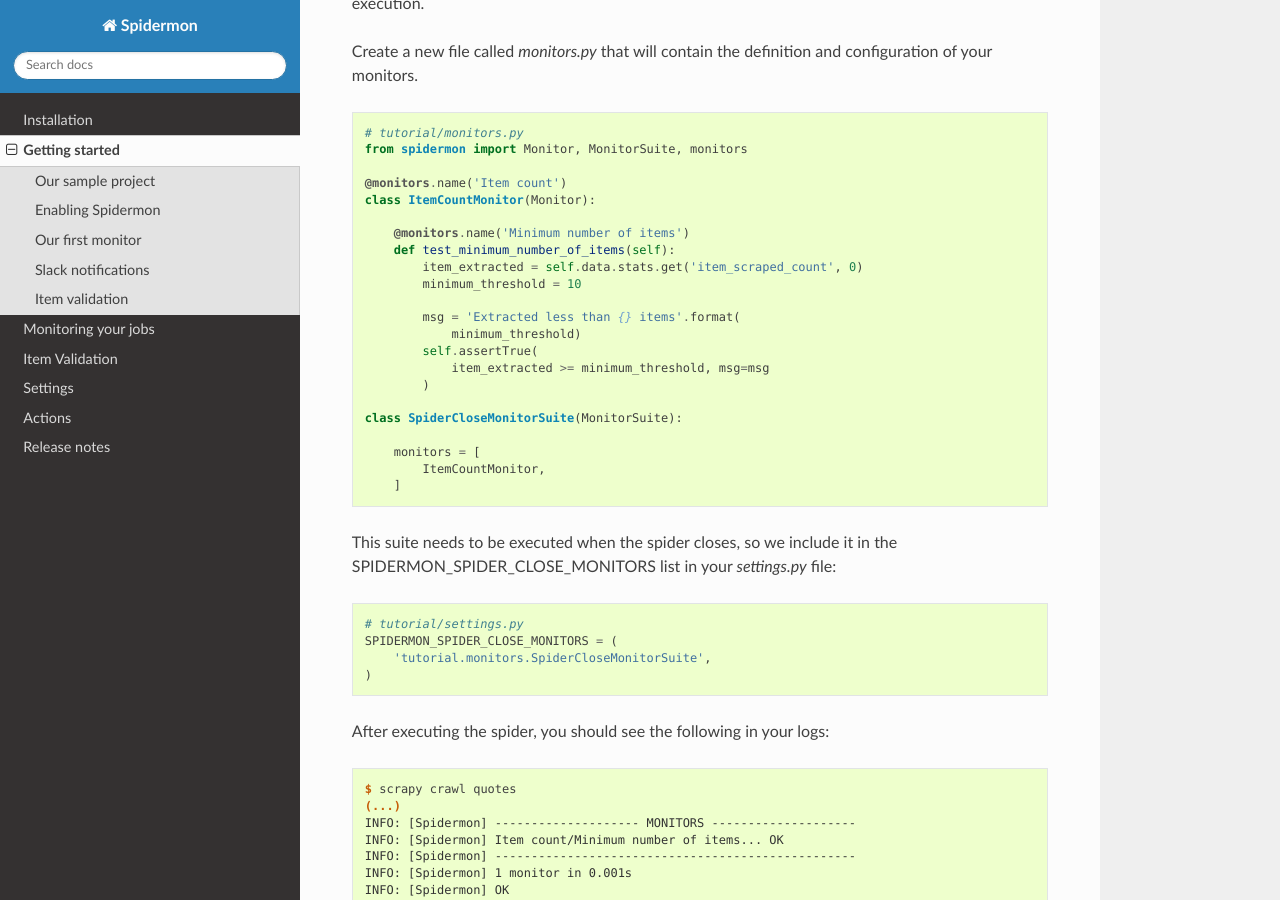
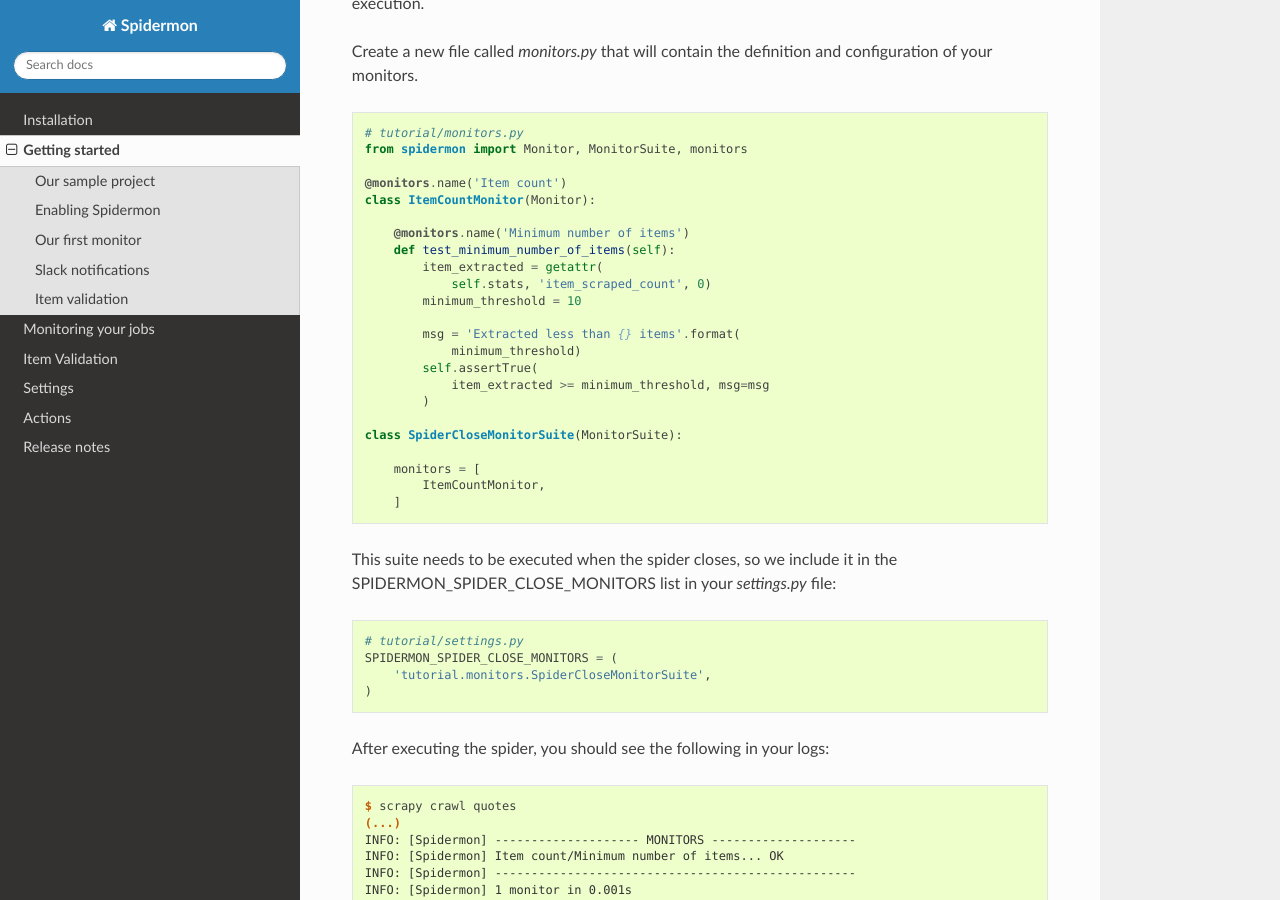
Before and after one commit to scrapinghub/spidermon, a Sphinx documentation site: the page built from docs/source/getting-started.rst, in a window 1280 px wide and 900 px high, scrolled down 1679 px. Built offline with Sphinx 7.4.7 and the Read the Docs theme 2.0.0, drawn with Linux system fonts in a browser that asks for light colours; some of the changed text lies outside the part shown.

Commit message:
Use StatsMonitorMixin in Getting Started example
This way the code from the example directory and the Getting Started
example are in sync.

```diff
--- a/docs/source/getting-started.rst
+++ b/docs/source/getting-started.rst
@@ -94,7 +94,8 @@
 
         @monitors.name('Minimum number of items')
         def test_minimum_number_of_items(self):
-            item_extracted = self.data.stats.get('item_scraped_count', 0)
+            item_extracted = getattr(
+                self.stats, 'item_scraped_count', 0)
             minimum_threshold = 10
 
             msg = 'Extracted less than {} items'.format(
@@ -330,12 +331,12 @@
     # (...other monitors...)
 
     @monitors.name('Item validation')
-    class ItemValidationMonitor(Monitor):
+    class ItemValidationMonitor(Monitor, StatsMonitorMixin):
 
         @monitors.name('No item validation errors')
         def test_no_item_validation_errors(self):
             validation_errors = getattr(
-                self.data.stats, 'spidermon/validation/fields/errors', 0
+                self.stats, 'spidermon/validation/fields/errors', 0
             )
             self.assertEqual(
                 validation_errors,
```
